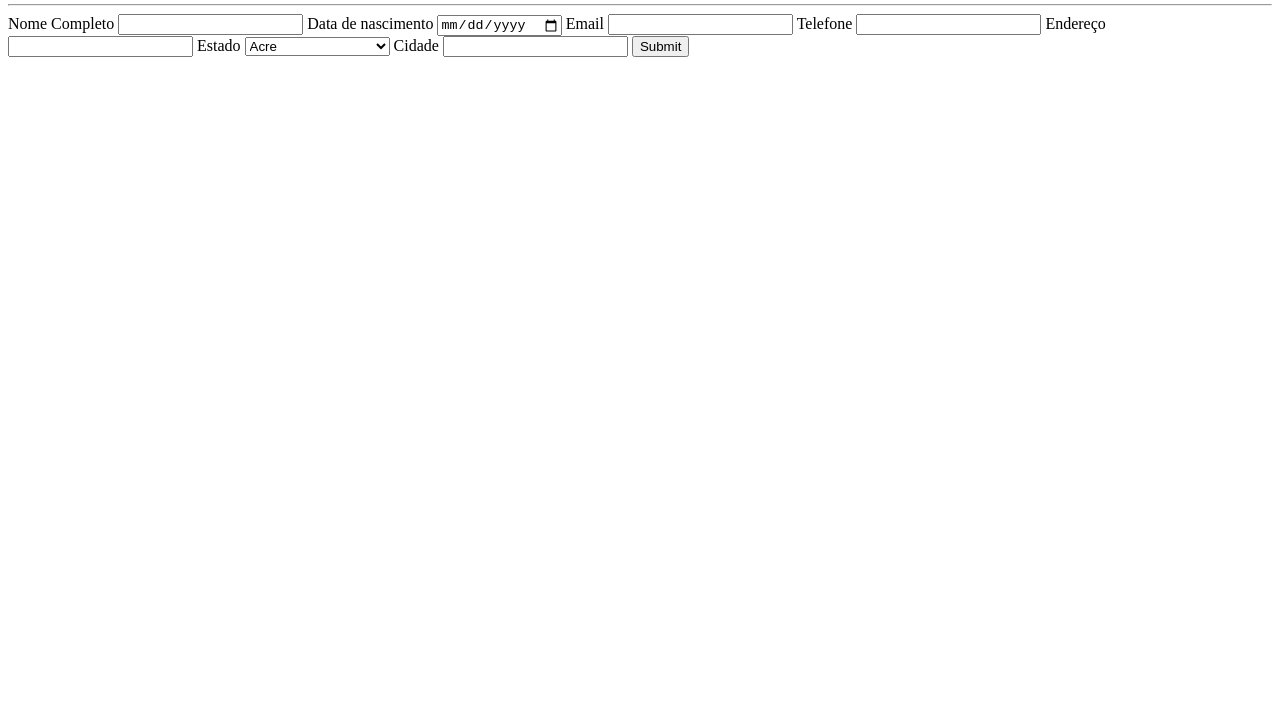
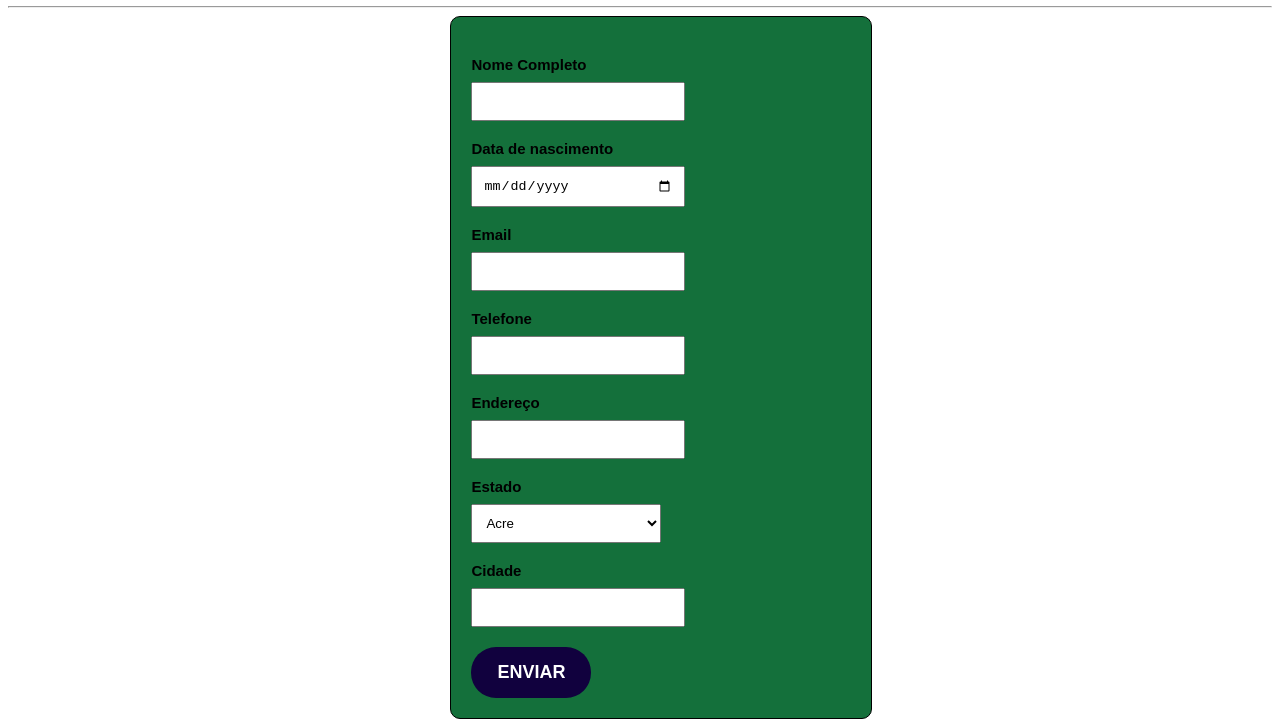
Before and after one commit to toriquinha/formularios, a plain HTML site: page cad-pessoa.html in a window 1280 px wide. Shown: the part 76-803 px from the top of the page. Drawn offline with Linux system fonts and the light colour scheme.

Commit message:
cadastro pronto

```diff
--- a/cad-pessoa.html
+++ b/cad-pessoa.html
@@ -6,22 +6,22 @@
     <title>Cadastro pessoas</title>
     <link rel="stylesheet" href="./style.css">
 </head>
-<body>
-    <h1>Cadastro de Pessoas</h1>
+<body id="cad">
+    <h1>Cadastro</h1>
     <hr>
-    <form action="">
+    <form class="caddd" action="">
         <label for="name">Nome Completo</label>
-        <input type="text" name="name" id="name">
+        <input class="inputsla" type="text" name="name" id="name">
         <label for="birthday">Data de nascimento</label>
-        <input type="date" name="birthday" id="birthday">
+        <input class="inputsla" type="date" name="birthday" id="birthday">
         <label for="email">Email</label>
-        <input type="email" name="email" id="email">
+        <input class="inputsla" type="email" name="email" id="email">
         <label for="phone">Telefone</label>
-        <input type="tel" name="phone" id="phone">
+        <input class="inputsla" type="tel" name="phone" id="phone">
         <label for="adress">Endereço</label>
-        <input type="text" name="adress" id="adress">
+        <input class="inputsla" type="text" name="adress" id="adress">
         <label for="estado">Estado</label>
-        <select id="estado" name="estado">
+        <select class="inputsla" name="estado">
             <option value="AC">Acre</option>
             <option value="AL">Alagoas</option>
             <option value="AP">Amapá</option>
@@ -53,8 +53,8 @@
         </select>
 
         <label for="cidade">Cidade</label>
-        <input type="text" name="cidade" id="cidade">
-        <input type="submit" value="Submit">
+        <input class="inputsla" type="text" name="cidade" id="cidade">
+        <input class="enviar" type="submit" value="ENVIAR">
     </form>
 
 </body>
--- a/style.css
+++ b/style.css
@@ -0,0 +1,50 @@
+#cad h1{
+    font-family:'Trebuchet MS', 'Lucida Sans Unicode', 'Lucida Grande', 'Lucida Sans', Arial, sans-serif;
+    margin-left: 45%;
+}
+#cad form{
+    font-family: 'Arial';
+    align-items: stretch;
+    display: block;
+    justify-content: center;
+    background-color: rgb(20, 112, 59);
+        border-top-left-radius: 10px;
+        border-top-right-radius: 10px;
+        border-bottom-right-radius: 10px;
+        border-bottom-left-radius: 10px;
+    width:30%;
+    margin-left: 35%;
+        padding-top: 20px;
+        padding-right: 20px;
+        padding-bottom: 20px;
+        padding-left: 20px;
+    border: 1px solid black;
+    line-height: 15px;
+    line-break: strict;
+}
+.caddd label {
+    display:block;
+    font-size: 15px;
+    margin: 20px 0 10px;
+    font-family: 'Gotu', sans-serif;
+    font-weight: bold;
+}
+
+.inputsla {
+    display: block;
+    margin: 0 0 20px;
+    width: 50%;
+    padding: 10px;
+
+}
+.enviar {
+    width:120px;
+    padding: 15px 0;
+    background: #11013e;
+    color: white;
+    font-weight: bold;
+    font-size: 18px;
+    border: none;
+    border-radius: 25px;
+    margin: 0 auto;
+}
```
